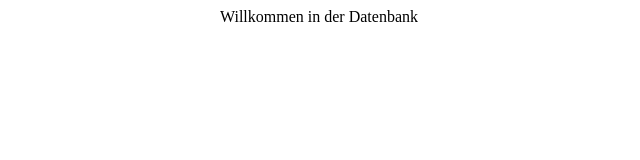
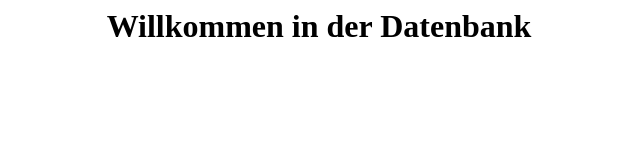
Before and after one commit to GeistFan/GeistFan.github.io, a plain HTML site: page website.html in a window 1280 px wide. Shown: the whole page, without its empty margins (321-961 px from the left). Drawn offline with Linux system fonts and the light colour scheme.

Commit message:
Update website.html

```diff
--- a/website.html
+++ b/website.html
@@ -3,6 +3,6 @@
         <title>DATABASE</title>
     </head>
     <body>
-        <b1><center>Willkommen in der Datenbank</center></b1>
+        <h1><center>Willkommen in der Datenbank</center></h1>
     </body>
 </html>
```
